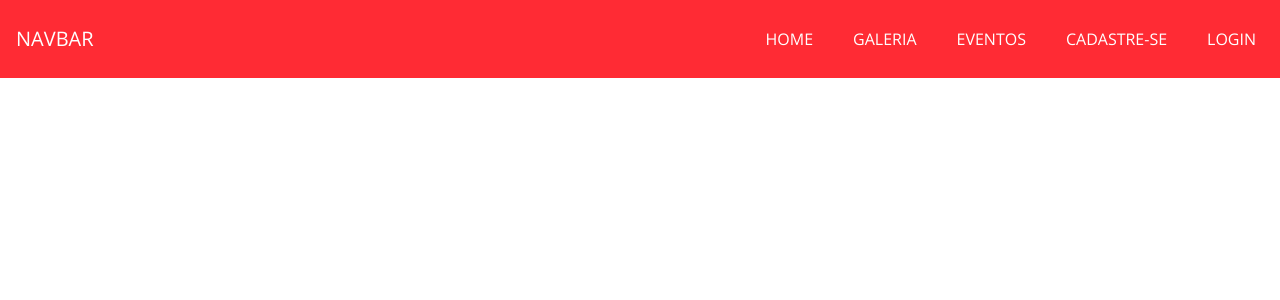
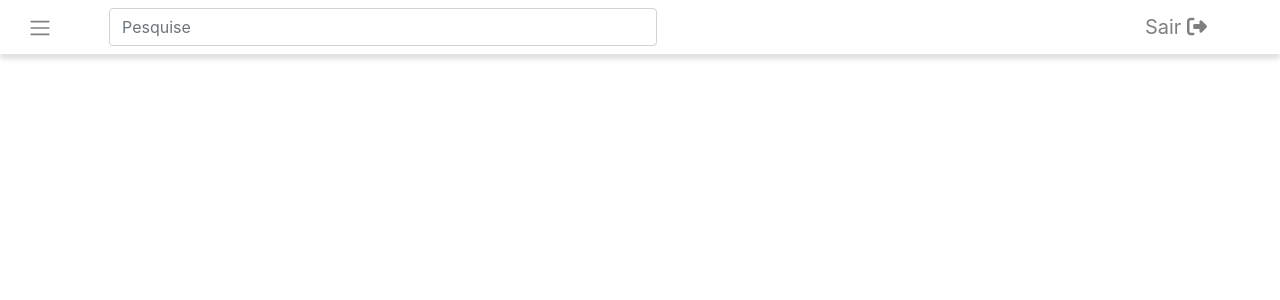
Before and after one commit to gmorae/Projeto_Thoughtworks, a React (Create React App) app in the folder React/: page / in a window 1280 px wide. Shown: the top 300 px of the page. Built offline with nearby package versions, Linux system fonts and the light colour scheme.

Commit message:
Navbar Admin

```diff
--- a/React/src/App.js
+++ b/React/src/App.js
@@ -1,11 +1,10 @@
 import React from 'react';
-import logo from './logo.svg';
 import './App.css';
-import CabecalhoPadrao from './components/cabecalhos/cabecalhoPadrao/CabecalhoPadrao'
+import CabecalhoAdmin from './components/cabecalhos/cabecalhoAdmin/CabecalhoAdmin';
 function App() {
   return (
     <div>
-      <CabecalhoPadrao />
+      <CabecalhoAdmin />
     </div>
   );
 }
--- /dev/null
+++ b/React/src/components/cabecalhos/cabecalhoAdmin/CabecalhoAdmin.js
@@ -0,0 +1,51 @@
+import React, { Component } from 'react'
+import './cabecalhoAdmin.css'
+import '../styleCabecalho.css'
+
+class CabecalhoAdmin extends Component {
+    render() {
+        return (
+            <div className="pos-f-t">
+                <nav className="navbar navbar-light navb">
+                    <button class="btn" type="button" data-toggle="collapse" data-target="#collapseExample" aria-expanded="false" aria-controls="collapseExample">
+                        <span className="navbar-toggler-icon"></span>
+                    </button>
+                    <div className="container">
+                        <form className="">
+                            <input type="text" className="form-control" placeholder="Pesquise" />
+                        </form>
+                        <div className="ml-auto">
+                            <button className="navbar-toggler" type="button">
+                                Sair <i className="fas fa-sign-out-alt"></i>
+                            </button>
+                        </div>
+                    </div>
+                </nav>
+                <div className="navbar navbarr navbar-light bg-redeasy">
+
+                    <div className="collapse" id="collapseExample">
+                        <ul className="navbar-nav mr-auto mt-2 mt-lg-0">
+                            <li className="nav-item active">
+                                <a className="nav-link ml-4 " href="#">Home <span className="sr-only">(current)</span></a>
+                            </li>
+                            <li className="nav-item active">
+                                <a className="nav-link ml-4" href="#">Galeria</a>
+                            </li>
+                            <li className="nav-item active">
+                                <a className="nav-link ml-4" href="#">Eventos</a>
+                            </li>
+                            <li className="nav-item active">
+                                <a className="nav-link ml-4" href="#">Cadastre-se</a>
+                            </li>
+                            <li className="nav-item active">
+                                <a className="nav-link ml-4" href="#">Login</a>
+                            </li>
+                        </ul>
+                    </div>
+                </div>
+            </div>
+        )
+    }
+}
+
+export default CabecalhoAdmin
--- /dev/null
+++ b/React/src/components/cabecalhos/cabecalhoAdmin/cabecalhoAdmin.css
@@ -0,0 +1,41 @@
+button{
+    border: none !important;
+}
+
+.navb{
+    box-shadow: 0 5px 5px rgba(0, 0, 0, 0.125);
+}
+
+input{
+    width: 200% !important;
+}
+
+.navbarr{
+    width: 20% !important;
+    height: 100% !important;
+}
+
+.nav-link {
+    position: relative;
+    color: black;
+}
+
+.nav-link:before {
+    content: "";
+    position: absolute;
+    width: 100%;
+    height: 3px;
+    bottom: 0;
+    left: 0;
+    background-color: #000;
+    visibility: hidden;
+    -webkit-transform: scaleX(0);
+    transform: scaleX(0);
+    -webkit-transition: all 0.3s ease-in-out 0s;
+    transition: all 0.3s ease-in-out 0s;
+}
+.nav-link:hover:before {
+    visibility: visible;
+    -webkit-transform: scaleX(1);
+    transform: scaleX(1);
+}
```
